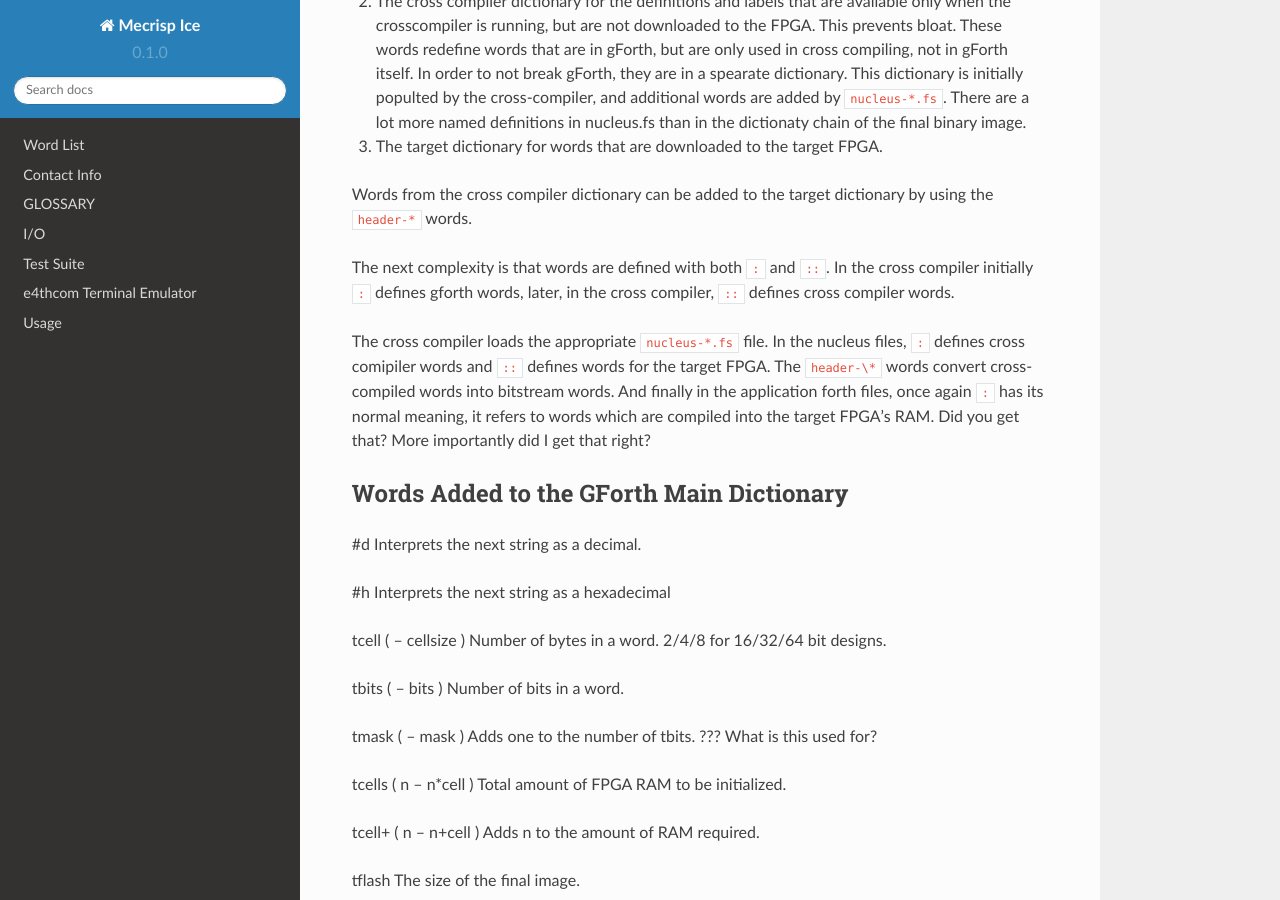
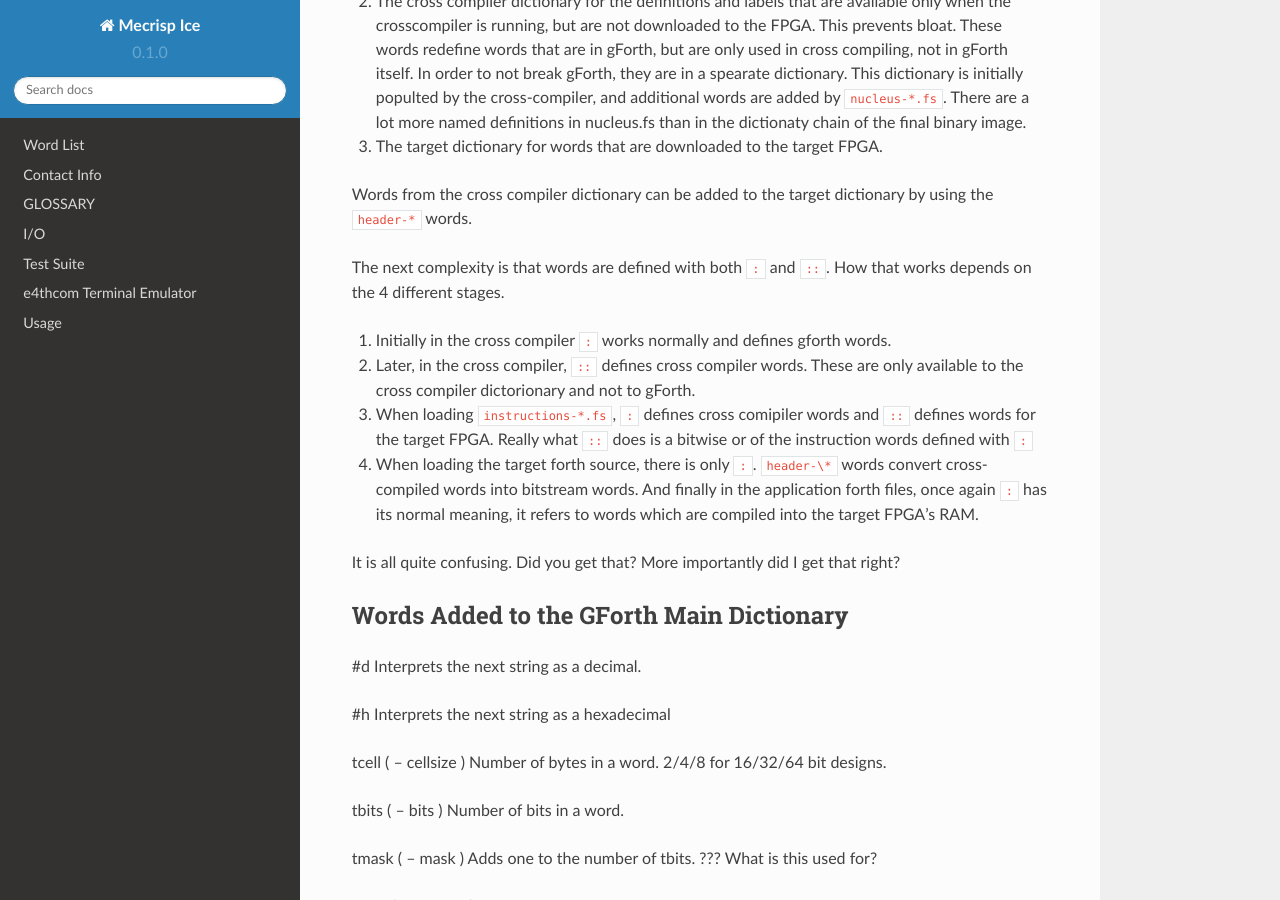
Before and after one commit to PythonLinks/Mecrisp-Ice, a Sphinx documentation site: the page built from docs/source/cross-compiler.rst, in a window 1280 px wide and 900 px high, scrolled down 680 px. Built offline with Sphinx 7.4.7 and the Read the Docs theme 2.0.0, drawn with Linux system fonts in a browser that asks for light colours.

Commit message:
Updated how : and :: work.

```diff
--- a/docs/source/cross-compiler.rst
+++ b/docs/source/cross-compiler.rst
@@ -18,7 +18,6 @@ Once you have the nucleus on the target device, you have enough to boot an entir
 
 @Mecrisp: "I agree. And this is **after** I commented it.  The one by James Bowman is even harder to read."
 
-
 The first complexiy is that there are three dictionaries
 
 1. The main gforth dictionary to which are added a few helpers and tools as listed below. .
@@ -29,9 +28,17 @@ The first complexiy is that there are three dictionaries
 
 Words from the cross compiler dictionary can be added to the target dictionary by using the ``header-*`` words.
 
-The next complexity is that words are defined with both ``:`` and ``::``.  In the cross compiler initially ``:`` defines gforth words, later, in the cross compiler,   ``::`` defines cross compiler words.
+The next complexity is that words are defined with both ``:`` and ``::``.  How that works depends on the 4 different stages.
 
-The cross compiler loads the appropriate ``nucleus-*.fs`` file.  In the nucleus files, ``:`` defines cross comipiler words and  ``::`` defines words for the target FPGA.   The ``header-\*`` words convert cross-compiled words into bitstream words.  And finally in the application forth files, once again ``:`` has its normal meaning, it refers to words which are compiled into the target FPGA's RAM.  Did you get that?  More importantly did I get that right?
+1. Initially in the cross compiler ``:`` works normally and defines gforth words.
+
+2. Later, in the cross compiler, ``::`` defines cross compiler words.  These are only available to the cross compiler dictorionary and not to gForth.
+
+3.  When loading ``instructions-*.fs``, ``:`` defines cross comipiler words and  ``::`` defines words for the target FPGA.   Really what ``::`` does is a bitwise or of the instruction words defined with ``:``
+
+4. When loading the target forth source, there is only ``:``. ``header-\*`` words convert cross-compiled words into bitstream words.  And finally in the application forth files, once again ``:`` has its normal meaning, it refers to words which are compiled into the target FPGA's RAM.
+
+It is all quite confusing.  Did you get that?  More importantly did I get that right?
 
 Words Added to the GForth Main Dictionary
 *****************************************
```
